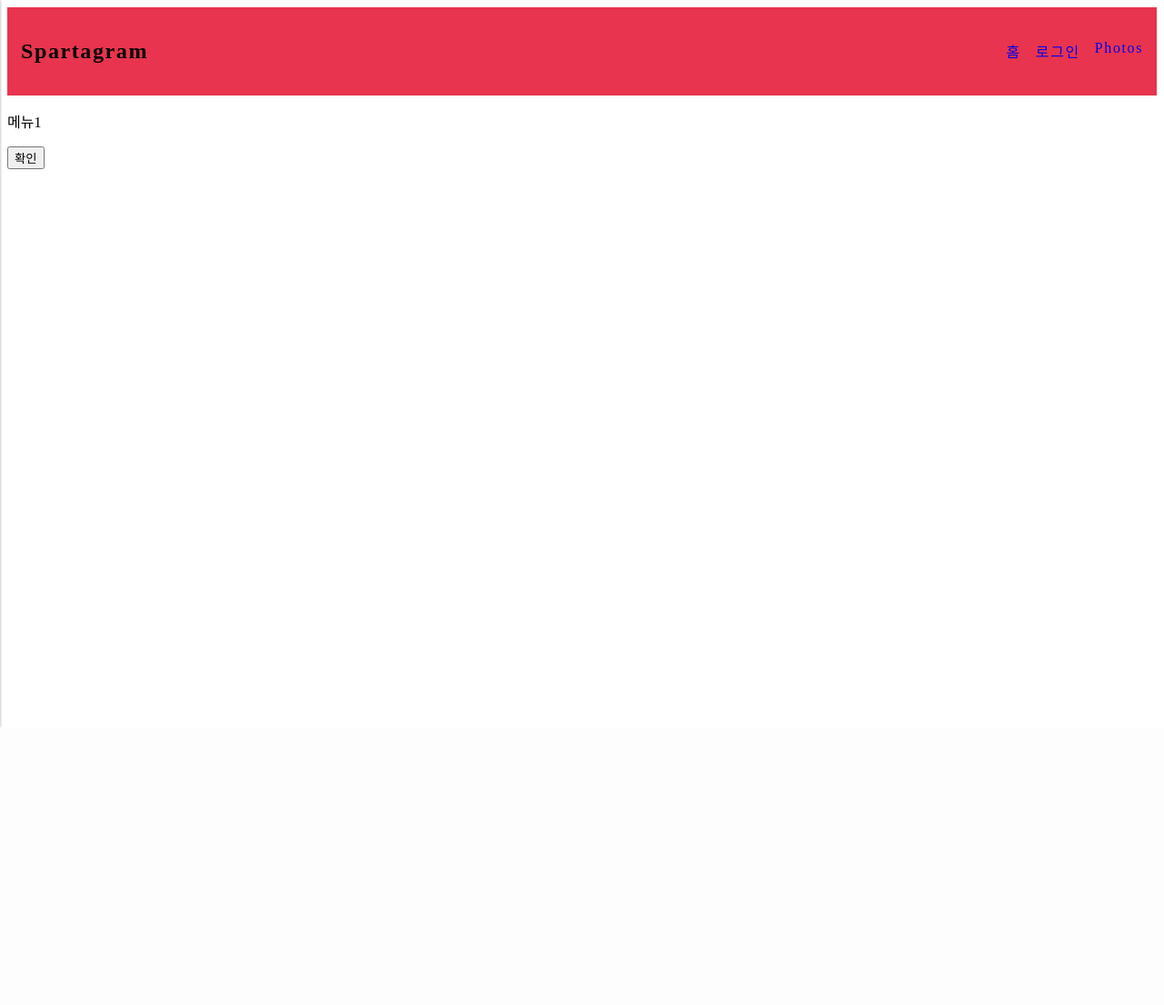
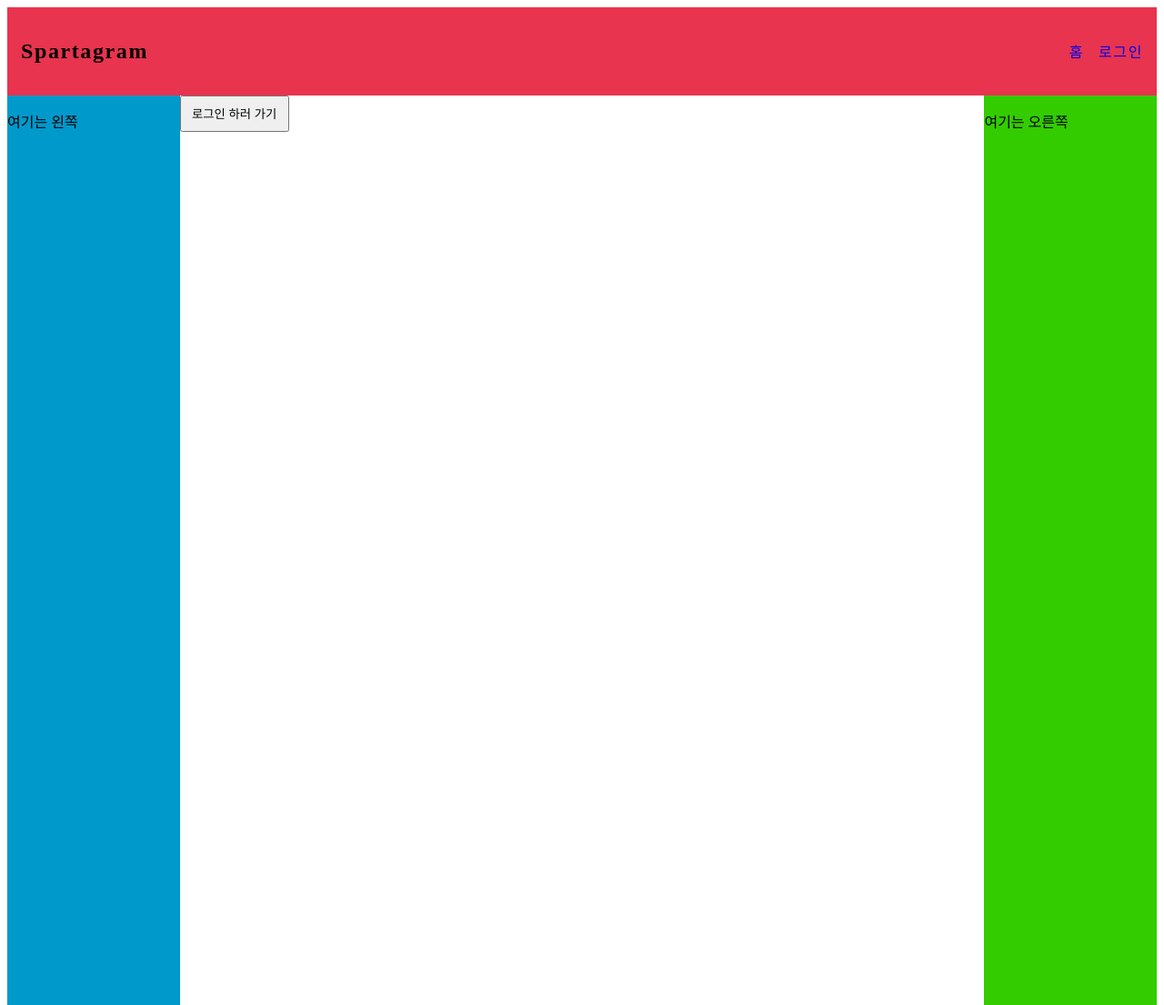
Before and after one commit to Mrgil0/zipsa, a Flask app: page /logout in a window 1280 px wide. Shown: the whole page at 91% size. Before the commit the page ends 800 px from the top, so only its background shows below. Run offline with Flask 2, Linux system fonts and the light colour scheme; the visitor is signed in with stand-in values (Sample User, id 1); data that the repository does not hold is empty.

Commit message:
수정
디자인 수정(메인페이지 구성)

```diff
--- a/app.py
+++ b/app.py
@@ -105,8 +105,12 @@ def login_post():
     pw_receive = request.form['pw_give']
     em_receive = request.form['em_give']
     insert_user(id_receive, pw_receive, em_receive)
+    return jsonify({'msg': 'join_ok'})
 
-    return jsonify({'msg': 'join_ok'})
+
+@app.route('/mypage', methods=["GET"])
+def mypage():
+    return render_template('/components/mypage.html')
 
 
 @app.route('/check_id', methods=["POST"])
--- a/static/style/index.css
+++ b/static/style/index.css
@@ -1,3 +1,40 @@
-#mainSection{
-
+.mainSection{
+    float:left;
+    height: auto;
+    width: 70%;
+    position: relative;
 }
+#post_box {
+    display:flex;
+    flex-direction: column;
+}
+.post_area{
+    justify-content: center;
+    margin-top:10px;
+    width:80%;
+    height:200px;
+}
+.box{
+    position: relative;
+    height: auto;
+    width: auto;
+}
+.left_box{
+    float: left;
+    height: 1000px;
+    width: 15%;
+    position: relative;
+    background-color: #09C;
+}
+.right_box{
+    float: right;
+    height: 1000px;
+    width: 15%;
+    position: relative;
+    background-color: #3C0;
+}
+.login_btn{
+    justify-content: center;
+    width: 120px;
+    height: 40px;
+}
--- a/static/style/join.css
+++ b/static/style/join.css
@@ -21,8 +21,8 @@
   width:240px;
 }
 #user_id_check_btn{
-  height:36px;
-  margin-left: 5px;
+  height:32px;
+  margin-left: 10px;
 }
 .form_button{
   display: flex;
--- a/templates/components/header.html
+++ b/templates/components/header.html
@@ -8,8 +8,8 @@
             <li><a href="{{ url_for('login') }}">로그인</a></li>
             {% elif component_name == 'login' %}
             <li><a href="{{ url_for('logout') }}">로그아웃</a></li>
+            <li><a href="{{ url_for('mypage') }}">마이페이지</a></li>
             {% endif %}
-            <li><a href="/images-layout">Photos</a></li>
         </ul>
     </nav>
 
--- a/templates/components/join.html
+++ b/templates/components/join.html
@@ -45,7 +45,7 @@
             return
         }
         if(!id_check){
-            modalOpen('아이디 중복체크를 해주세요.')
+            modalOpen('아이디 중복체크가 필요합니다.')
             return
         }
         $.ajax({
--- a/templates/components/post.html
+++ b/templates/components/post.html
@@ -5,11 +5,13 @@
     <title>Title</title>
 </head>
 <body>
- <div style="overflow:hidden">
-     {% for post in posts %}
-        <p style="float:left">{{ post }}</p>
-     {% endfor %}
- </div>
-<p>로그인 성공!! newsfeed.html에 글쓰는 공간을 만들면 됩니다!</p>
+<section class="post_box">
+    {% if component_name == 'login' %}
+    <input class="post_area">
+    <button type="button">작성</button>
+    {% elif component_name == 'logout' %}
+    <button class="login_btn" type="button" onclick="location.href='/login'">로그인 하러 가기</button>
+    {% endif %}
+</section>
 </body>
 </html>
--- a/templates/index.html
+++ b/templates/index.html
@@ -12,33 +12,24 @@
 
     <!-- axios -->
     <script src="https://cdn.jsdelivr.net/npm/axios/dist/axios.min.js"></script>
-    <title>sparta_gram</title>
+    <title>6Zipsa</title>
 </head>
 <body>
 
 <!-- header -->
 {% include "components/header.html" %}
- <div id="wrap">
-        <p>메뉴1</p>
-		<div id="MenuWrap" class="menuOff slide">
-		</div>
-
-		<div id="MenuHelp" style="position:absolute;left:10px;bottom:10px;z-index:100;display:none" onclick="menuOnOff()"></div>
-
-		<div id="Container">
-
-		</div>
-
-	</div>
 <!-- content -->
-<section id="mainSection">
-    {% if component_name == 'login' %}
-    {% include "components/post.html" %}
-    {% endif %}
-</section>
-
-<button onclick="getName()" type="button">확인</button>
-
+<div class="box">
+    <aside class="left_box">
+        <p>여기는 왼쪽</p>
+    </aside>
+    <section class="mainSection">
+        {% include "components/post.html" %}
+    </section>
+    <aside class="right_box">
+        <p>여기는 오른쪽</p>
+    </aside>
+</div>
 </body>
 <script>
     $(document).ready(function(){
```
Also changed, not shown: templates/components/mypage.html (added, +12 -0 lines).
